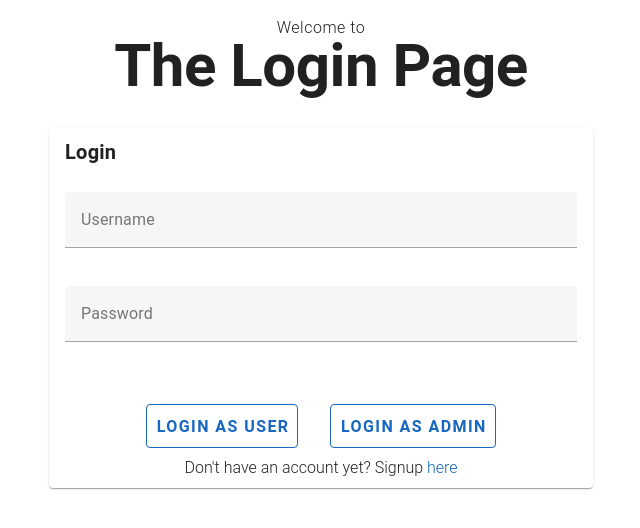
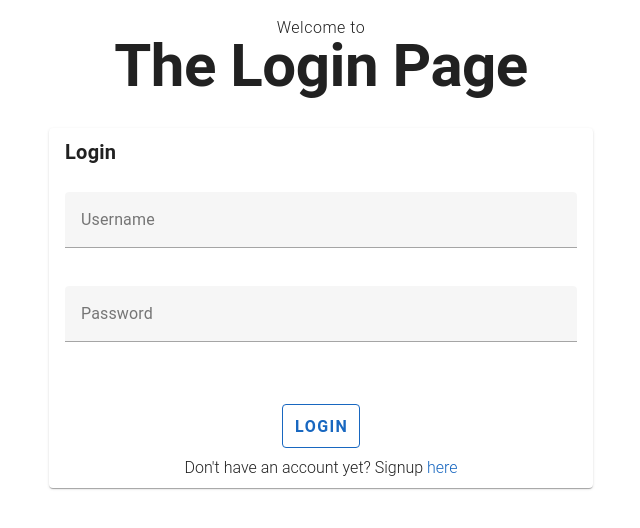
Before and after one commit to KRolander/Gryphon, a Vue app in the folder frontend/: page /auth/login in a window 1280 px wide. Shown: the top 528 px of the page, without its empty margins (319-959 px from the left). Built offline with nearby package versions, Linux system fonts and the light colour scheme.

Commit message:
✨📝 added master admin

```diff
--- a/frontend/src/components/auth/LoginForm.vue
+++ b/frontend/src/components/auth/LoginForm.vue
@@ -51,19 +51,7 @@
                 @click="login"
                 :disabled="loading"
               >
-                <span v-if="!loading">Login as user</span>
-                <v-progress-circular v-else color="primary" indeterminate></v-progress-circular>
-              </v-btn>
-
-              <v-btn
-                color="primary"
-                size="large"
-                variant="outlined"
-                class="font-weight-bold"
-                @click="login"
-                :disabled="loading"
-              >
-                <span v-if="!loading">Login as admin</span>
+                <span v-if="!loading">Login</span>
                 <v-progress-circular v-else color="primary" indeterminate></v-progress-circular>
               </v-btn>
             </div>
--- a/frontend/src/components/nav/NavBar.vue
+++ b/frontend/src/components/nav/NavBar.vue
@@ -5,7 +5,11 @@
     >
 
     <template v-slot:append>
-      <v-btn v-if="userStore.isAdmin" text @click="navigateTo({ path: '/admin' })">
+      <v-btn
+        v-if="userStore.isAdmin || userStore.isMasterAdmin"
+        text
+        @click="navigateTo({ path: '/admin' })"
+      >
         Admin settings
       </v-btn>
       <v-btn text @click="navigateTo({ path: '/dids' })">DID's</v-btn>
--- a/frontend/src/router/router.js
+++ b/frontend/src/router/router.js
@@ -82,7 +82,7 @@ router.beforeEach((to, from, next) => {
   const userStore = useUserStore();
   console.log(userStore.isAdmin);
 
-  if (to.meta.requiresAdminAuth && !userStore.isAdmin) {
+  if (to.meta.requiresAdminAuth && !userStore.isAdmin && !userStore.isMasterAdmin) {
     next({ name: "home" });
   } else {
     next();
--- a/frontend/src/store/userStore.ts
+++ b/frontend/src/store/userStore.ts
@@ -22,6 +22,8 @@ export const useUserStore = defineStore("user", {
     getEmail: (state): string => state.user.email,
     isAdmin: (state): boolean =>
       state.user && state.user.roles && state.user.roles.includes("admin"),
+    isMasterAdmin: (state): boolean =>
+      state.user && state.user.roles && state.user.roles.includes("master_admin"),
   },
   actions: {
     /**
--- a/frontend/src/views/AdminPage.vue
+++ b/frontend/src/views/AdminPage.vue
@@ -8,7 +8,7 @@
       </div>
     </div>
     <!-- Root TAO fields -to add an @click for rules of setting TAO -->
-    <v-container>
+    <v-container v-if="userStore.isMasterAdmin">
       <v-row class="w-100 border rounded">
         <v-col cols="8">
           <v-text-field
@@ -57,6 +57,9 @@
         </v-alert>
       </v-row>
     </v-container>
+
+    <!-- Add button that takes you to keycloak -->
+    <v-btn cols="4" class="d-flex align-center" @click="goToKeycloak">To Keycloak</v-btn>
   </v-container>
 </template>
 
@@ -65,6 +68,10 @@
 //import {useUserStore} from "@/store/userStore.js";
 //import AuthService from "@/services/AuthService.js";
 import VCService from "@/services/VCService.js";
+
+// Store
+import { useUserStore } from "@/store/userStore";
+import { mapStores } from "pinia";
 
 export default {
   name: "AdminSettings",
@@ -123,8 +130,13 @@ export default {
       this.alertMessage = "";
       this.alertColor = "info";
     },
+    goToKeycloak() {
+      window.location.href = "http://localhost:9090";
+    },
   },
-
+  computed: {
+    ...mapStores(useUserStore),
+  },
   mounted() {
     console.log("AdminPage mounted!");
   },
```
Also changed, not shown: 1 other file (tests, documents, lock files or other folders).
